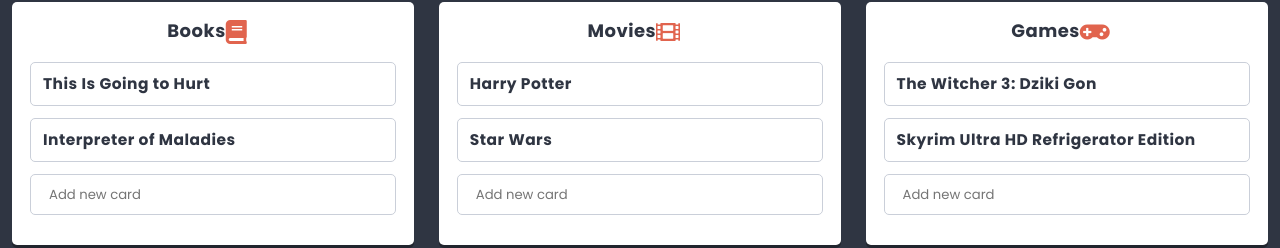
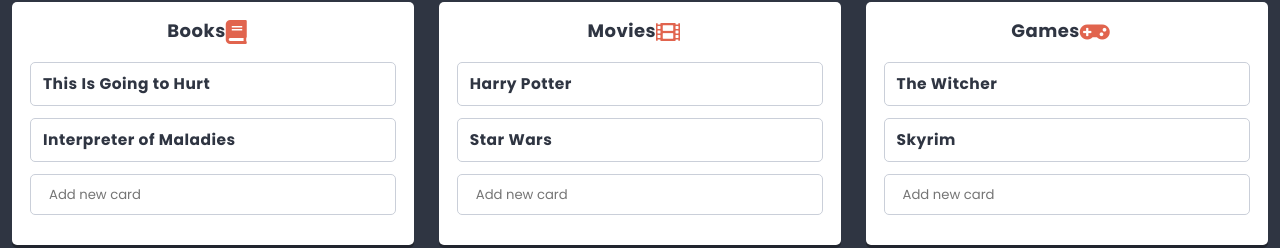
Before and after one commit to truepiotrek/learning-react, a React app: page / in a window 1280 px wide. Shown: the part 430-678 px from the top of the page. Built offline with nearby package versions, Linux system fonts and the light colour scheme.

Commit message:
clean up dataStore names

```diff
--- a/src/data/dataStore.js
+++ b/src/data/dataStore.js
@@ -57,11 +57,11 @@
       cards: [
         {
           key: 0,
-          title: 'The Witcher 3: Dziki Gon',
+          title: 'The Witcher',
         },
         {
           key: 1,
-          title: 'Skyrim Ultra HD Refrigerator Edition',
+          title: 'Skyrim',
         },
       ],
     },
```
